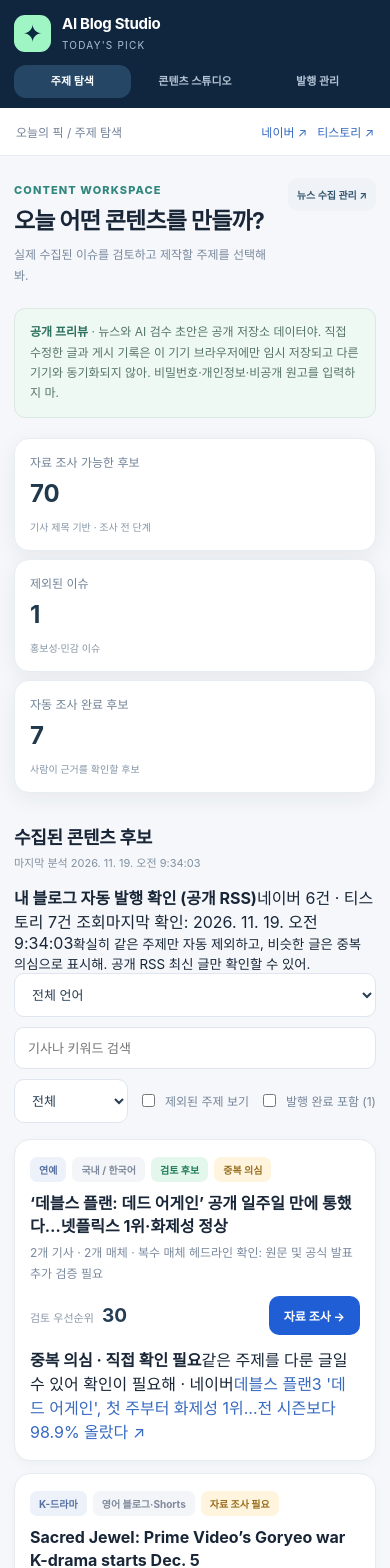
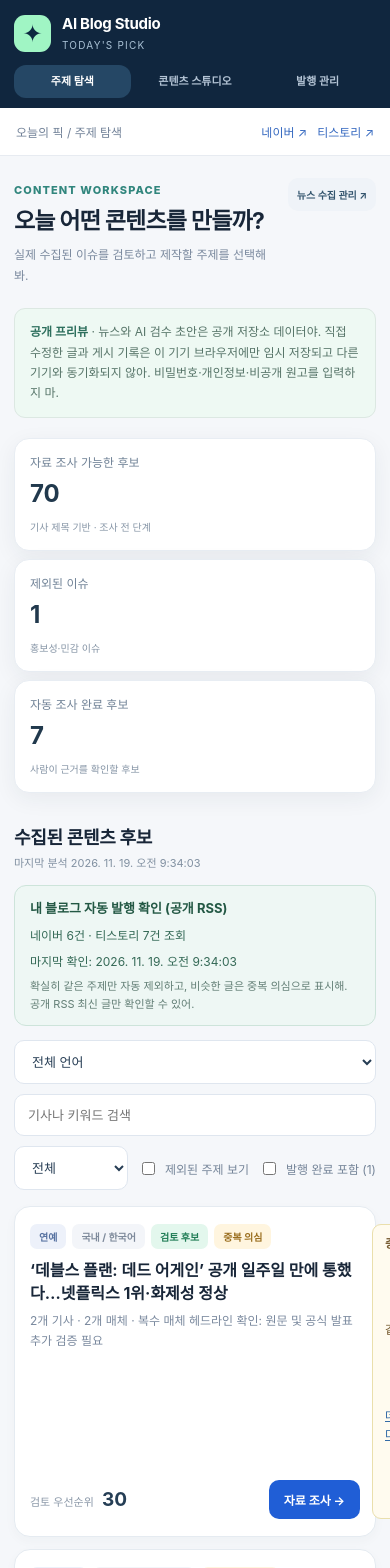
Before and after one commit to jjuniverse/ai-blog-studio, a Next.js app: page /ai-blog-studio/ in a window 390 px wide. Shown: the top 1568 px of the page. Built offline with nearby package versions, Linux system fonts and the light colour scheme.

Commit message:
style: published RSS freshness and suspected-duplicate cards on desktop and mobile

```diff
--- a/app/globals.css
+++ b/app/globals.css
@@ -177,3 +177,16 @@ html,body{max-width:100%;overflow-x:clip}
 .publish-completion p{margin:6px 0 0}
 .publish-completion>small{flex-basis:100%;color:#307d69}
 @media(max-width:760px){.publish-completion{align-items:stretch}.publish-completion>.btn{width:100%}}
+
+/* Public RSS publication history + conservative duplicate review */
+.published-feed-status{display:flex;align-items:center;flex-wrap:wrap;gap:7px 14px;background:#eef7f4;border:1px solid #cde4da;border-radius:12px;padding:12px 15px;margin-bottom:14px;color:#346956;font-size:12px;line-height:1.6}
+.published-feed-status>strong{font-size:13px;color:#235844}
+.published-feed-status>small{width:100%;font-size:11px;color:#627e75}
+.published-match{background:#fffbef;border:1px solid #eadfac;border-radius:9px;padding:10px 12px;display:grid;gap:4px;min-width:0;font-size:12px;line-height:1.55;color:#765b31;overflow-wrap:anywhere}
+.published-match.confirmed{background:#effaf5;border-color:#bedecd;color:#2d7655}
+.published-match>strong{font-size:12px}
+.published-match a{color:#336ba7;text-decoration:underline;overflow-wrap:anywhere}
+.recommend-card:has(>.published-match){flex-wrap:wrap}
+.recommend-card>.published-match{flex:1 0 100%}
+.source-summary+.published-match{margin-top:12px}
+@media(max-width:760px){.published-feed-status{align-items:flex-start;flex-direction:column}.recommend-card>.published-match{width:100%}}
```
